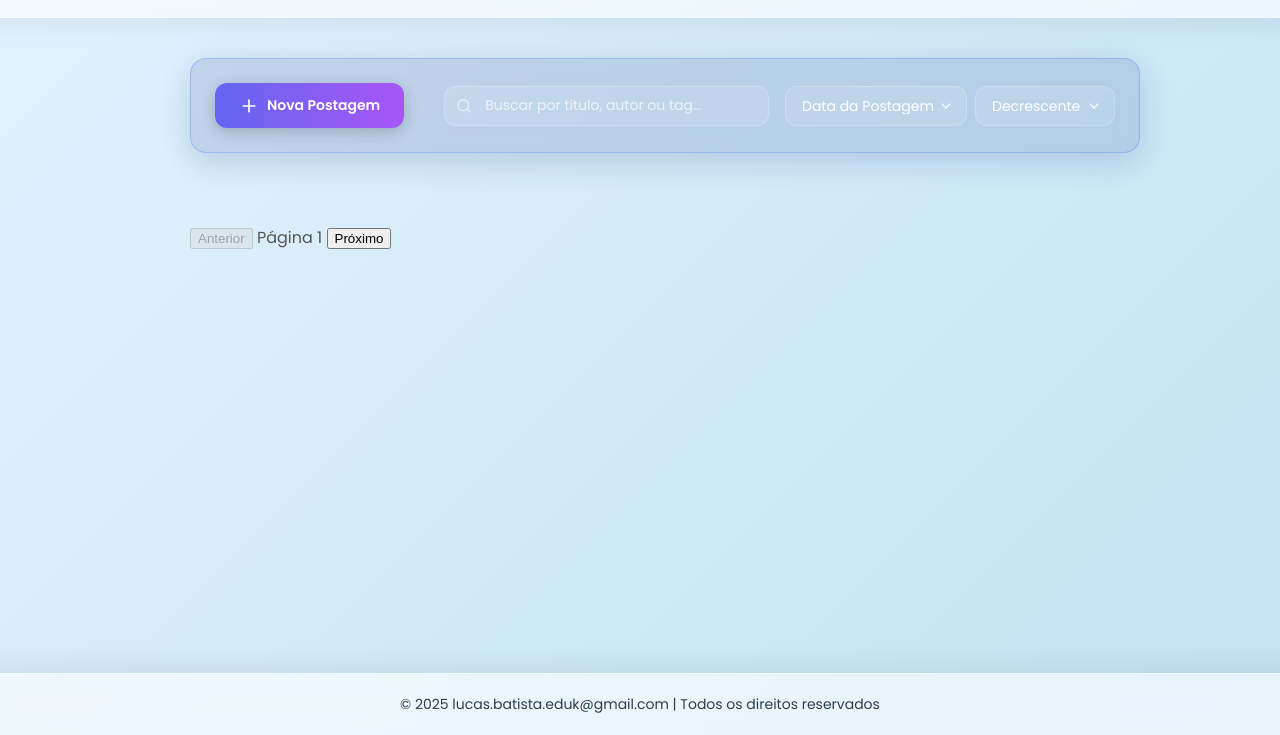
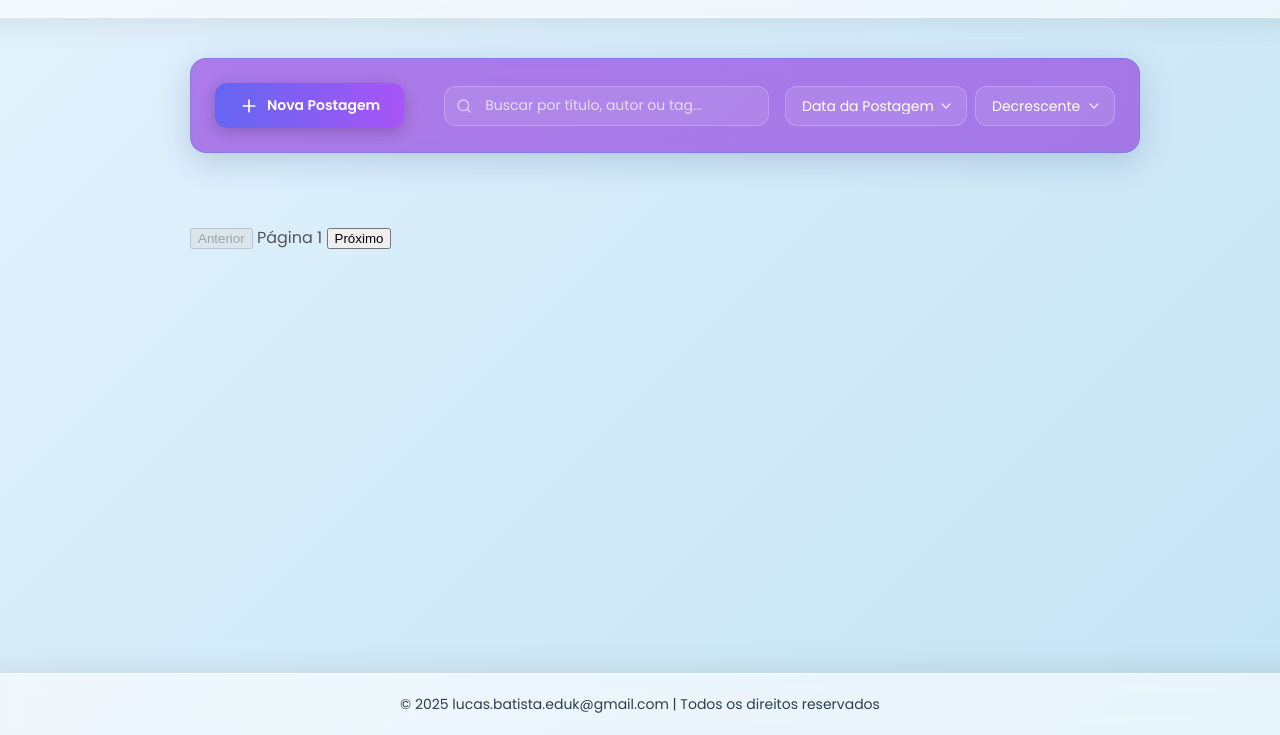
Before and after one commit to hyskal/mural-de-postagens, a website: page public/index.html in a window 1280 px wide. Shown: the part 65-800 px from the top of the page. Drawn offline with Linux system fonts and the light colour scheme.

Commit message:
Update style.css

```diff
--- a/public/style.css
+++ b/public/style.css
@@ -67,7 +67,7 @@ header h1 {
 
 /* ESTILOS APRIMORADOS PARA O CONTROLS-CONTAINER */
 .controls-container {
-    background: rgba(30, 58, 138, 0.15);
+    background: rgba(122, 6, 216, 0.5);
     backdrop-filter: blur(10px);
     -webkit-backdrop-filter: blur(10px);
     border: 1px solid rgba(59, 130, 246, 0.3);
```
